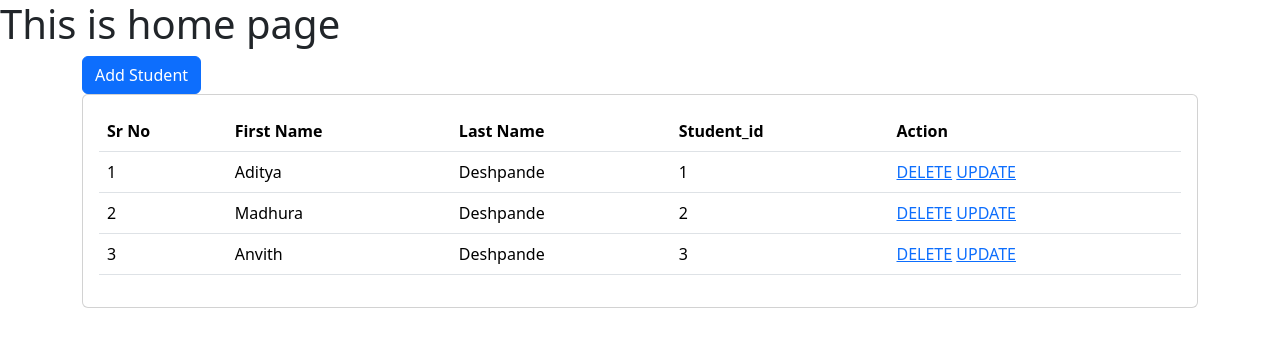
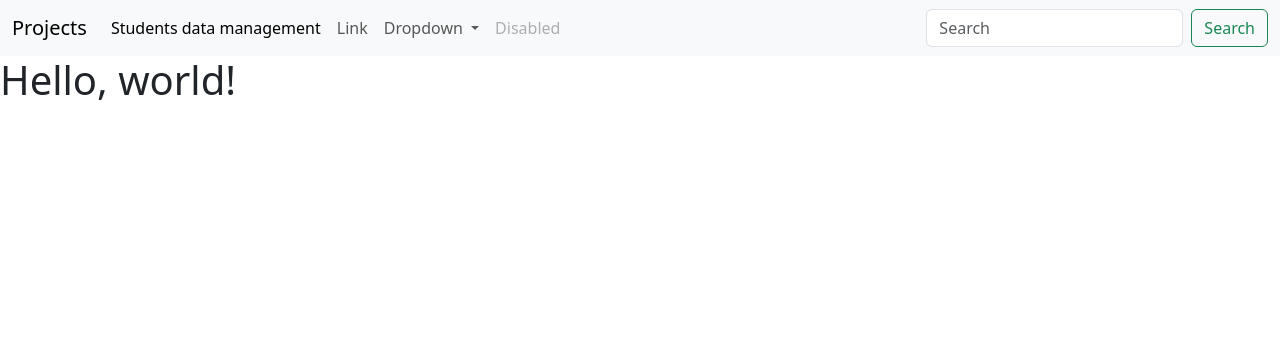
Before and after one commit to MonaDeshpande/sps, a Django app: page / in a window 1280 px wide. Shown: the top 347 px of the page. Run offline with Django 4.2, Linux system fonts and the light colour scheme; data comes from the database, SQL or seed files in the repository; both versions use the stored data as it was after the commit.

Commit message:
perfectly can do CRUD operations

```diff
--- a/sps/urls.py
+++ b/sps/urls.py
@@ -20,5 +20,6 @@ from .views import*
 
 urlpatterns = [
     path('admin/', admin.site.urls),
-    path('', include('students.urls')),
+    path('', home),
+    path('students/', include('students.urls')),
 ]
--- a/sps/views.py
+++ b/sps/views.py
@@ -2,7 +2,7 @@
 from django.shortcuts import render, redirect
 
 def home(request):
-   return render (request, "students/home.html", {})
+   return render (request, "home.html", {})
 
 # def students_data(request):
 #     return render (request, "students/students_data.html", {})
--- a/students/urls.py
+++ b/students/urls.py
@@ -3,9 +3,9 @@ from django.urls import path
 from .views import*
 
 urlpatterns = [
-    path('', students_home),
-    path('students_data', students_data),
-    path('add_students', add_students),
+    path('home/', students_home),
+    path('students_data/', students_data),
+    path('add_students/', add_students),
     path('delete-student/<int:student_id>', delete_student),
     path('update-student/<int:student_id>', update_student),
     path('do-update/<int:student_id>', do_update),
--- a/students/views.py
+++ b/students/views.py
@@ -29,16 +29,17 @@ def add_students(request):
 
         #save data
         s.save()
+        return redirect("/students/home/")
 
      print("data is not coming")
-     return render(request, "students/students_data.html", {})
+     return render(request, "students/add_student.html", {})
 
 def delete_student(request, student_id):
     print(student_id)
     x=Students.objects.get(pk=student_id)
     print(x)
     x.delete()
-    return HttpResponse("Student removed successfully")
+    return redirect("/students/home/")
 
 def update_student(request, student_id):
     students = Students.objects.get(pk=student_id)
@@ -65,4 +66,5 @@ def do_update(request, student_id):
 
         #save data
         s.save()
-    return HttpResponse("Updated Succesfuly")
+
+    return redirect("/students/home/")
--- /dev/null
+++ b/templates/home.html
@@ -0,0 +1,14 @@
+<!doctype html>
+<html lang="en">
+  <head>
+    <meta charset="utf-8">
+    <meta name="viewport" content="width=device-width, initial-scale=1">
+    <title>Bootstrap demo</title>
+    <link href="https://cdn.jsdelivr.net/npm/bootstrap@5.3.2/dist/css/bootstrap.min.css" rel="stylesheet" integrity="sha384-T3c6CoIi6uLrA9TneNEoa7RxnatzjcDSCmG1MXxSR1GAsXEV/Dwwykc2MPK8M2HN" crossorigin="anonymous">
+  </head>
+  <body>
+    {% include "navigation.html" %}
+    <h1>Hello, world!</h1>
+    <script src="https://cdn.jsdelivr.net/npm/bootstrap@5.3.2/dist/js/bootstrap.bundle.min.js" integrity="sha384-C6RzsynM9kWDrMNeT87bh95OGNyZPhcTNXj1NW7RuBCsyN/o0jlpcV8Qyq46cDfL" crossorigin="anonymous"></script>
+  </body>
+</html>
--- /dev/null
+++ b/templates/navigation.html
@@ -0,0 +1,36 @@
+<nav class="navbar navbar-expand-lg bg-body-tertiary">
+    <div class="container-fluid">
+      <a class="navbar-brand" href="#">Projects</a>
+      <button class="navbar-toggler" type="button" data-bs-toggle="collapse" data-bs-target="#navbarSupportedContent" aria-controls="navbarSupportedContent" aria-expanded="false" aria-label="Toggle navigation">
+        <span class="navbar-toggler-icon"></span>
+      </button>
+      <div class="collapse navbar-collapse" id="navbarSupportedContent">
+        <ul class="navbar-nav me-auto mb-2 mb-lg-0">
+          <li class="nav-item">
+            <a class="nav-link active" aria-current="page" href="/students/home">Students data management</a>
+          </li>
+          <li class="nav-item">
+            <a class="nav-link" href="#">Link</a>
+          </li>
+          <li class="nav-item dropdown">
+            <a class="nav-link dropdown-toggle" href="#" role="button" data-bs-toggle="dropdown" aria-expanded="false">
+              Dropdown
+            </a>
+            <ul class="dropdown-menu">
+              <li><a class="dropdown-item" href="#">Action</a></li>
+              <li><a class="dropdown-item" href="#">Another action</a></li>
+              <li><hr class="dropdown-divider"></li>
+              <li><a class="dropdown-item" href="#">Something else here</a></li>
+            </ul>
+          </li>
+          <li class="nav-item">
+            <a class="nav-link disabled" aria-disabled="true">Disabled</a>
+          </li>
+        </ul>
+        <form class="d-flex" role="search">
+          <input class="form-control me-2" type="search" placeholder="Search" aria-label="Search">
+          <button class="btn btn-outline-success" type="submit">Search</button>
+        </form>
+      </div>
+    </div>
+  </nav>
--- a/templates/students/home.html
+++ b/templates/students/home.html
@@ -11,7 +11,7 @@
     <div class="container">
         <!-- <button
         href = '/sps/templates/add_students' class="btn btn primary"> Add students</button> -->
-        <a class="btn btn-primary" href="/students_data" role="button">Add Student</a>
+        <a class="btn btn-primary" href="/students/students_data" role="button">Add Student</a>
         <br>
         <!-- <a href="/students_data" class="btn btn primary"> Add students></a> -->
     </div>
@@ -39,8 +39,8 @@
                                     <td>{{s.lastname}}</td>
                                     <td>{{s.student_id}}</td>
                                     <td>
-                                        <a href="delete-student/{{s.id}}">DELETE</a>
-                                        <a href="update-student/{{s.id}}">UPDATE</a>
+                                        <a href="/students/delete-student/{{s.id}}">DELETE</a>
+                                        <a href="/students/update-student/{{s.id}}">UPDATE</a>
                                     </td>
                                 </tr>
                                 {% endfor %}
--- a/templates/students/students_data.html
+++ b/templates/students/students_data.html
@@ -13,7 +13,7 @@
             <div class="col-md-6,  offset-md-3" >
                 <div class="card">
                     <div class="card-body">
-                        <form action ="/add_students" method="POST">
+                        <form action ="/students/add_students/" method="POST">
                             {% csrf_token %}
                             <div><label for="firstname"> First Name</label>
                                 <input type="text" id="firstname" class="form-control" name="firstname" placeholder="Enter your first name">
--- a/templates/students/update.html
+++ b/templates/students/update.html
@@ -13,7 +13,7 @@
             <div class="col-md-6,  offset-md-3" >
                 <div class="card">
                     <div class="card-body">
-                        <form action= "/do-update/{{students.id}}" method="POST">
+                        <form action= "/students/do-update/{{students.id}}" method="POST">
                             {% csrf_token %}
                             <div><label for="firstname"> First Name</label>
                                 <input type="text" id="firstname" class="form-control" name="firstname" value ={{students.firstname}}>
```
Also changed, not shown: db.sqlite3.
